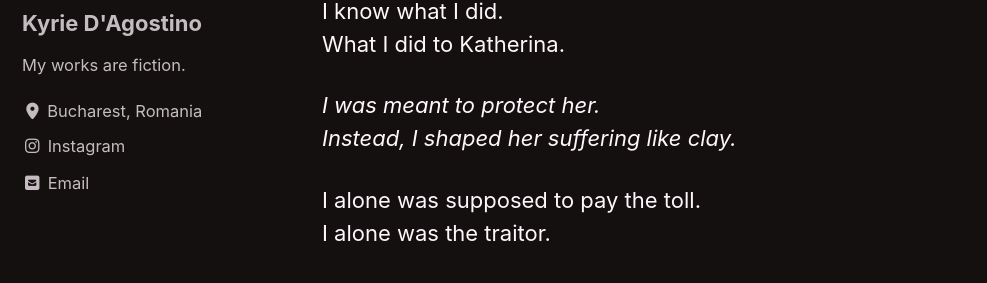
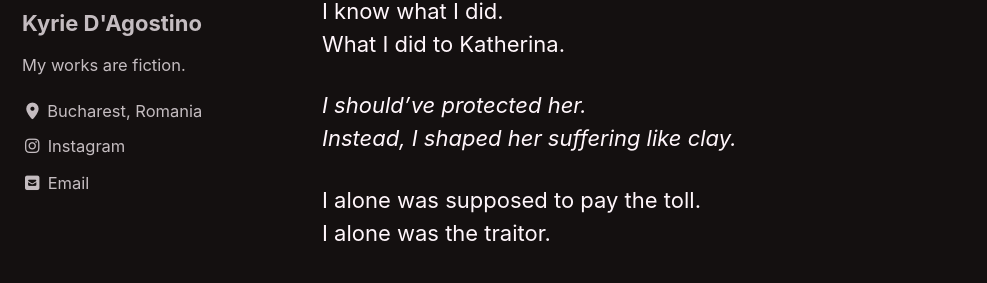
Before and after one commit to kyrie-edelweiss/edelweiss-archive, a Jekyll site: the page built from _pages/red-king.md, in a window 1280 px wide and 900 px high, scrolled down 99107 px. Shown: the part 168-451 px from the top of the window, without its empty margins (0-987 px from the left). Built offline with Jekyll 4.4.1, drawn with Linux system fonts in a browser that asks for light colours; cached includes are drawn as plain includes; our own code applies the rules of GitHub Pages for plain Markdown files.

Commit message:
Update red-king.md

```diff
--- a/_pages/red-king.md
+++ b/_pages/red-king.md
@@ -2166,7 +2166,7 @@ And I deserve it.
 I know what I did.
 What I did to Katherina.
 
-*I was meant to protect her.*
+*I should've protected her.*
 *Instead, I shaped her suffering like clay.*
 
 I alone was supposed to pay the toll.
```
